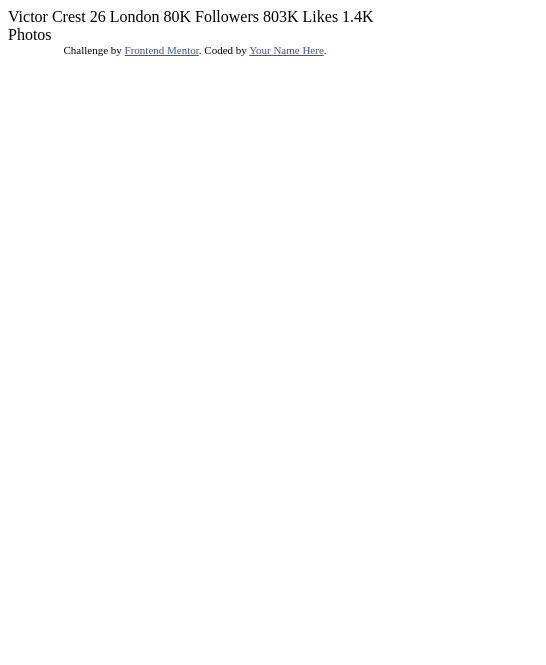
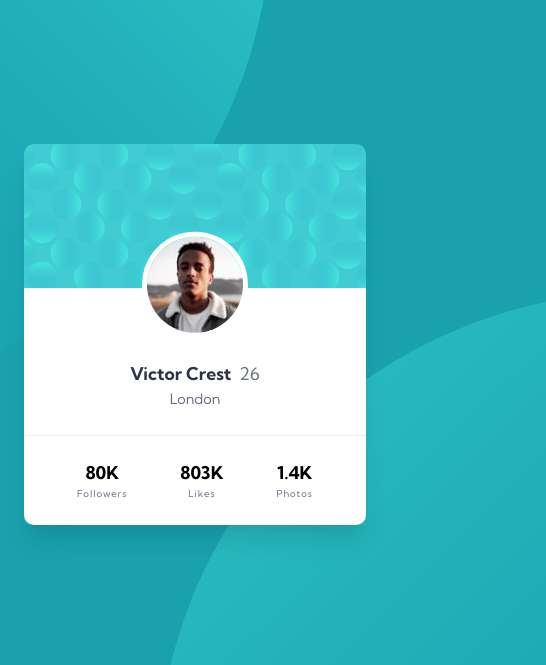
Before and after one commit to Sammbra/Profile-card-component, a plain HTML site: page index.html in a window 390 px wide. Shown: the top 665 px of the page, 546 px wide, since content can reach past the window. Drawn offline with Linux system fonts and the light colour scheme.

Commit message:
make mobile version first

```diff
--- a/index.html
+++ b/index.html
@@ -3,33 +3,46 @@
 <head>
   <meta charset="UTF-8">
   <meta name="viewport" content="width=device-width, initial-scale=1.0"> <!-- displays site properly based on user's device -->
-
   <link rel="icon" type="image/png" sizes="32x32" href="./images/favicon-32x32.png">
-
+  <link rel="preconnect" href="https://fonts.gstatic.com">
+  <link href="https://fonts.googleapis.com/css2?family=Kumbh+Sans:wght@400;700&display=swap" rel="stylesheet">
+  <link rel="stylesheet" href="main.css">
   <title>Frontend Mentor | Profile card component</title>
-
-  <!-- Feel free to remove these styles or customise in your own stylesheet 👍 -->
-  <style>
-    .attribution { font-size: 11px; text-align: center; }
-    .attribution a { color: hsl(228, 45%, 44%); }
-  </style>
 </head>
 <body>
-  Victor Crest
-  26
-  London
-
-  80K
-  Followers
-
-  803K
-  Likes
-
-  1.4K
-  Photos
-  <div class="attribution">
-    Challenge by <a href="https://www.frontendmentor.io?ref=challenge" target="_blank">Frontend Mentor</a>.
-    Coded by <a href="#">Your Name Here</a>.
-  </div>
+  <main class="container">
+    <section class="box-shadow">
+      <section id="card-header"></section>
+      <section id="card-main">
+        <div class="image">
+          <img src="images/image-victor.jpg" alt="">
+        </div>
+        <div class="info">
+          <h1>Victor Crest<span>26</span></h1>
+          <h3>London</h3>
+        </div>
+      </section>
+      <section id="card-footer">
+        <div class="meta">
+          <h2>80K</h2>
+          <h3>Followers</h3>
+        </div>
+        <div class="meta">
+          <h2>803K</h2>
+          <h3>Likes</h3>
+        </div>
+        <div class="meta">
+          <h2>1.4K</h2>
+          <h3>Photos</h3>
+        </div>
+      </section>
+    </section>
+  </main>
+  <footer>
+    <div class="attribution">
+      Challenge by <a href="https://www.frontendmentor.io?ref=challenge" target="_blank">Frontend Mentor</a>.
+      Coded by <a href="#">Your Name Here</a>.
+    </div>
+  </footer>
 </body>
 </html>
--- /dev/null
+++ b/main.css
@@ -0,0 +1,134 @@
+:root {
+    --dark-cyan: hsl(185, 75%, 39%);
+    --dark-blue: hsl(229, 23%, 23%);
+    --grayish-blue: hsl(227, 10%, 46%);
+    --dark-gray: hsl(0, 0%, 59%);
+    --white-color: hsl(100, 100%, 100%);
+}
+
+* {
+    margin: 0;
+    padding: 0;
+    box-sizing: border-box;
+}
+
+a {
+    text-decoration: none;
+    color: #000;
+}
+
+body {
+    font-size: 1.125rem;
+    font-family: 'Kumbh Sans', sans-serif;
+    line-height: 1.6;
+    background-color: var(--dark-cyan);
+    position: relative;
+}
+
+body::before {
+    content: '';
+    background: url('images/bg-pattern-top.svg') no-repeat;
+    position: absolute;
+    background-position-x: 120%;
+    background-position-y: 230%;
+    height: 100%;
+    width: 100%;
+    z-index: -1;
+}
+
+body::after {
+    content: '';
+    background: url('images/bg-pattern-bottom.svg') no-repeat;
+    position: absolute;
+    height: 100%;
+    width: 100%;
+    transform: translateY(-60%);
+    right: -40%;
+    z-index: -1;
+}
+
+.container {
+    padding: 9rem 1.5rem;
+    margin: 0 auto;
+    max-width: 25rem;
+}
+
+.container .box-shadow {
+    box-shadow: rgba(0, 0, 0, 0.1) 0px 20px 25px -5px, rgba(0, 0, 0, 0.04) 0px 10px 10px -5px;
+}
+
+.container #card-header {
+    background: url('images/bg-pattern-card.svg') no-repeat center center/cover;
+    height: 9rem;
+    border-radius: 0.625rem 0.625rem 0 0;
+    position: relative;
+}
+
+.container #card-main {
+    background-color: var(--white-color);
+}
+
+.container #card-main .image {
+    display: flex;
+    justify-content: center;
+}
+
+.container #card-main .image img {
+    border-radius: 50%;
+    border: 5px solid var(--white-color);
+    transform: translateY(-53%);
+    position: absolute;
+}
+
+.container #card-main .info {
+    margin-top: 4.5rem;
+    display: flex;
+    flex-direction: column;
+    justify-content: center;
+    align-items: center;
+}
+
+.container #card-main .info h1 {
+    font-size: 1.1rem;
+    color: var(--dark-blue);
+}
+
+.container #card-main .info h1 span {
+    padding-left: 0.5rem;
+    color: var(--grayish-blue);
+    font-weight: 100;
+}
+
+.container #card-main .info h3 {
+    font-size: 0.9rem;
+    color: var(--grayish-blue);
+    font-weight: 100;
+    margin-bottom: 1.5rem;
+}
+
+.container #card-footer {
+    background-color: var(--white-color);
+    display: flex;
+    justify-content: space-evenly;
+    border-top: 1px solid hsl(0, 5%, 92%);
+    border-radius: 0 0 0.625rem 0.625rem;
+}
+
+.container #card-footer .meta {
+    margin-top: 1.5rem;
+    line-height: 1.5;
+}
+
+.container #card-footer .meta h2 {
+    font-size: 1.1rem;
+    text-align: center;
+}
+
+.container #card-footer .meta h3 {
+    font-size: 0.6rem;
+    font-weight: 100;
+    color: var(--grayish-blue);
+    text-align: center;
+    letter-spacing: 0.1em;
+    margin-bottom: 1.5rem;
+}
```
